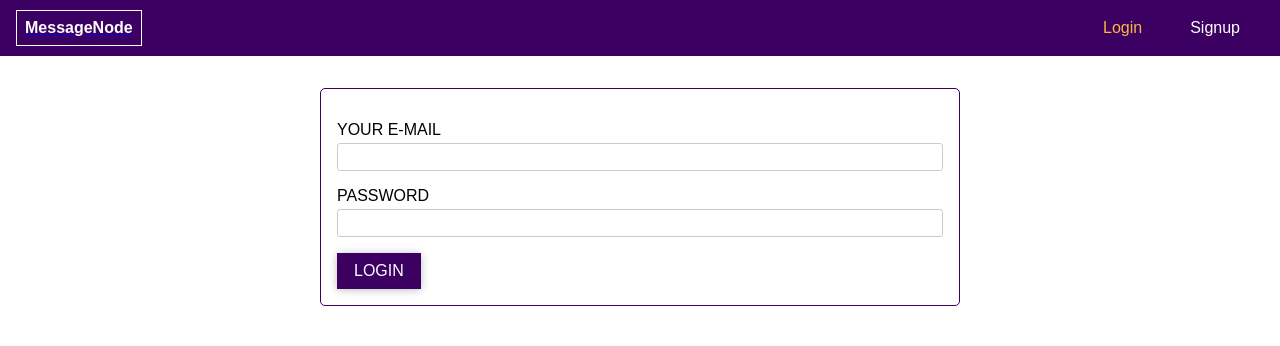
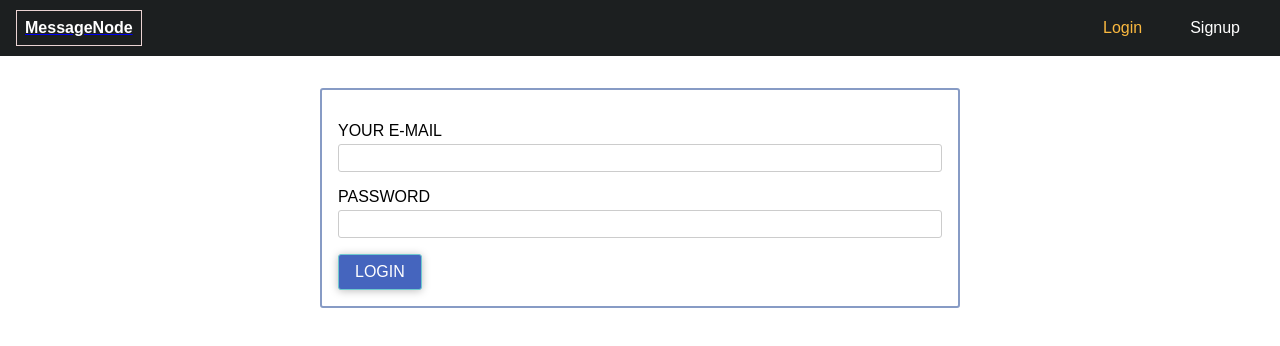
Before and after one commit to turkaytunc/node-rest, a React (Create React App) app: page / in a window 1280 px wide. Shown: the top 346 px of the page. Built offline with nearby package versions, Linux system fonts and the light colour scheme.

Commit message:
Update: styles

```diff
--- a/src/components/Button/Button.css
+++ b/src/components/Button/Button.css
@@ -1,7 +1,7 @@
 .button {
   font: inherit;
-  border: 1px solid #3b0062;
-  color: #3b0062;
+  border: 1px solid #6ec9cf;
+  color: #eeeaf0;
   background: none;
   padding: 0.5rem 1rem;
   cursor: pointer;
@@ -30,7 +30,7 @@
 
 .button:hover,
 .button:active {
-  background: #3b0062;
+  background: #4090c5;
   color: white;
 }
 
@@ -45,14 +45,17 @@
 }
 
 .button--raised {
-  background: #3b0062;
-  color: white;
+  background: #4565be;
+  color: rgb(255, 255, 255);
   box-shadow: 0 1px 8px rgba(0, 0, 0, 0.26);
+  border-radius: 3px;
 }
 
 .button--raised:hover,
 .button--raised:active {
-  background: #520288;
+  background: aliceblue;
+  color: #4090c5;
+  border: 1px solid black;
 }
 
 .button.button--accent {
--- a/src/components/Logo/Logo.css
+++ b/src/components/Logo/Logo.css
@@ -1,7 +1,7 @@
 .logo {
     font-size: 1rem;
     font-weight: bold;
-    border: 1px solid white;
+    border: 1px solid rgb(235, 211, 211);
     padding: 0.5rem;
     color: white;
 }
--- a/src/components/Navigation/NavigationItems/NavigationItems.css
+++ b/src/components/Navigation/NavigationItems/NavigationItems.css
@@ -13,7 +13,7 @@
 }
 
 .navigation-item.mobile a {
-  color: #3b0062;
+  color: black;
 }
 
 .navigation-item a:hover,
--- a/src/components/Toolbar/Toolbar.css
+++ b/src/components/Toolbar/Toolbar.css
@@ -1,5 +1,7 @@
 .toolbar {
     width: 100%;
     height: 3.5rem;
-    background: #3b0062;
+    background: rgb(28,
+31,
+32);
 }
--- a/src/pages/Auth/Auth.css
+++ b/src/pages/Auth/Auth.css
@@ -2,8 +2,8 @@
   width: 90%;
   margin: auto;
   padding: 1rem;
-    border: 1px solid #3b0062;
-    border-radius: 5px;
+  border: 2px solid #879bc5;
+  border-radius: 3px;
 }
 
 @media (min-width: 768px) {
```
Also changed, not shown: src/components/Navigation/MobileNavigation/MobileNavigation.css (+5 -5 lines), src/pages/Feed/Feed.css (line endings or trailing spaces). Lines whose indentation alone changed are shown as unchanged.
